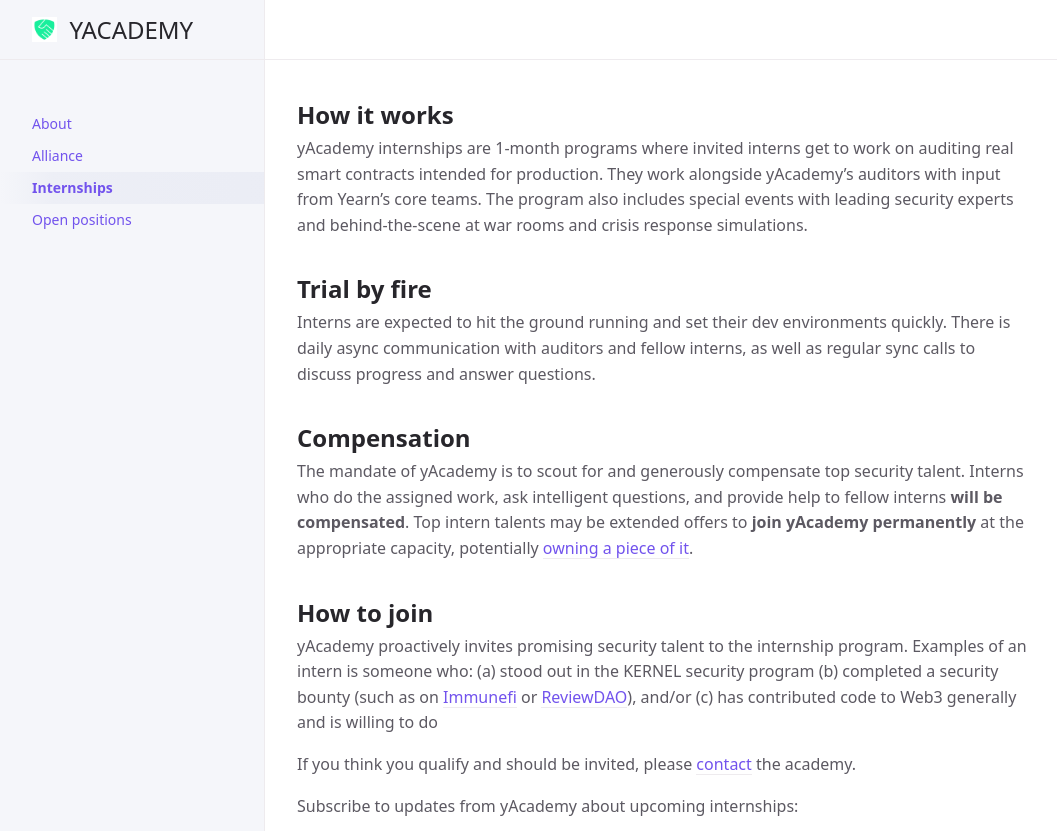
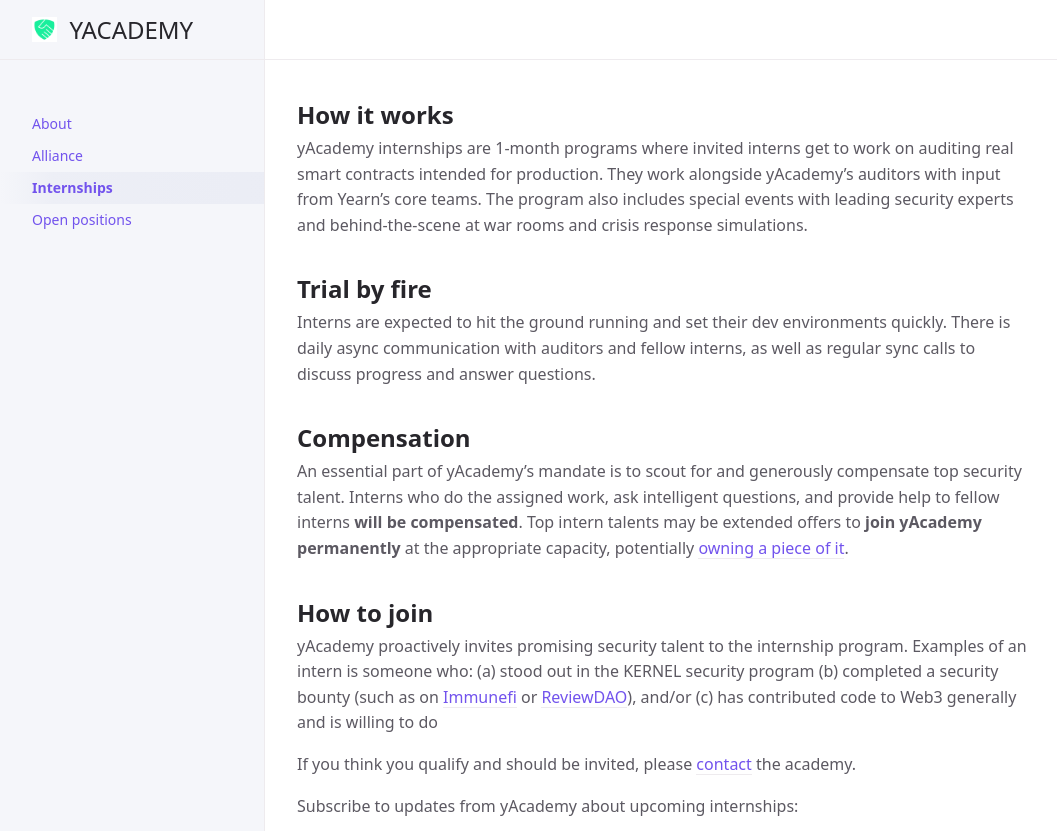
Before and after one commit to yacademy/yacademy.github.io, a Jekyll site: the page built from internships.md, in a window 1280 px wide and 1040 px high, cut to the strip 0-831 px from the top of the window. Shown: the whole strip, without its empty margins (107-1164 px from the left). Built offline with Jekyll 4.4.1, drawn with Linux system fonts in a browser that asks for light colours.

Commit message:
chore: internship desc correction 2

```diff
--- a/internships.md
+++ b/internships.md
@@ -17,7 +17,7 @@
 
 ## <strong>Compensation</strong>
 
-The mandate of yAcademy is to scout for and generously compensate top security talent. Interns who do the assigned work, ask intelligent questions, and provide help to fellow interns **will be compensated**. Top intern talents may be extended offers to **join yAcademy permanently** at the appropriate capacity, potentially [owning a piece of it](https://gov.yearn.finance/t/yip-53-yacademy-planting-the-seed-of-a-sustainably-secure-future-for-yearn-and-beyond/7929).
+An essential part of yAcademy's mandate is to scout for and generously compensate top security talent. Interns who do the assigned work, ask intelligent questions, and provide help to fellow interns **will be compensated**. Top intern talents may be extended offers to **join yAcademy permanently** at the appropriate capacity, potentially [owning a piece of it](https://gov.yearn.finance/t/yip-53-yacademy-planting-the-seed-of-a-sustainably-secure-future-for-yearn-and-beyond/7929).
 
 ## <strong>How to join</strong>
 
```
